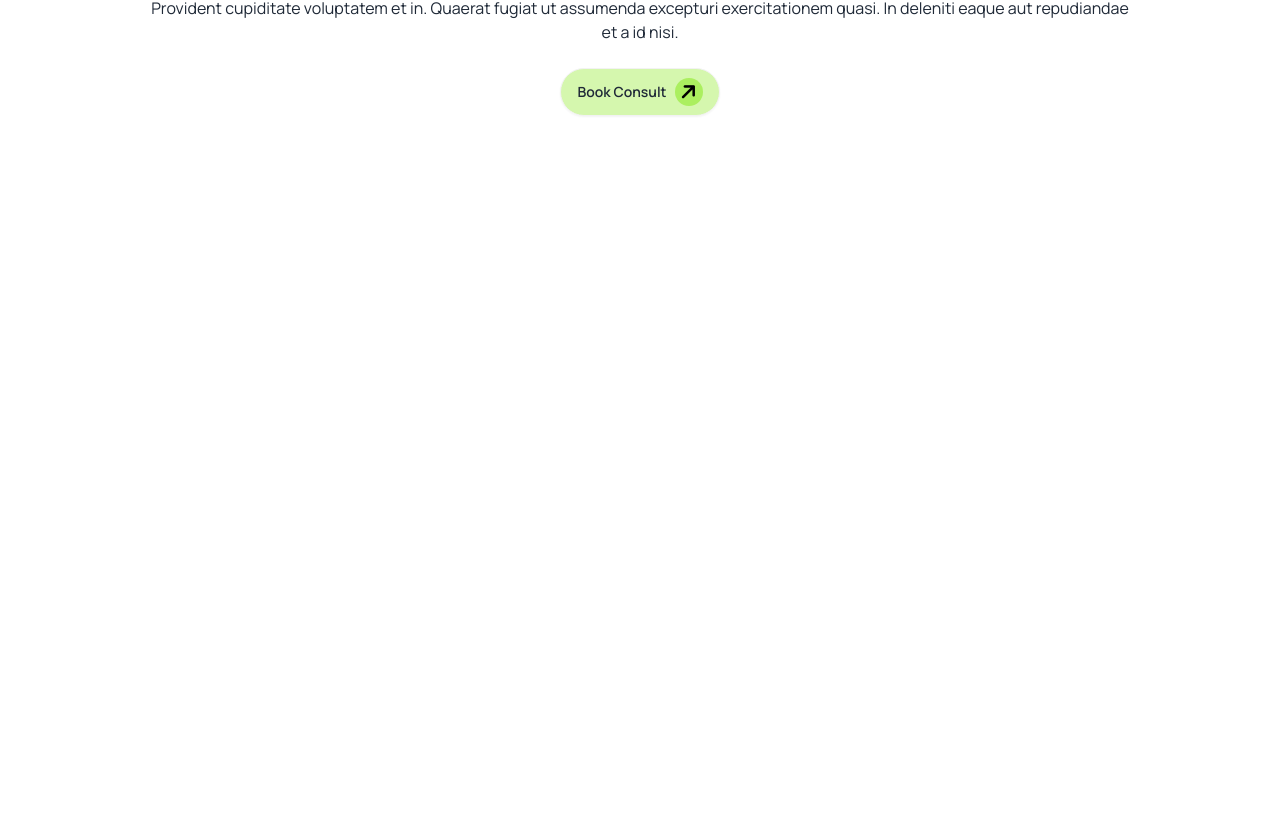
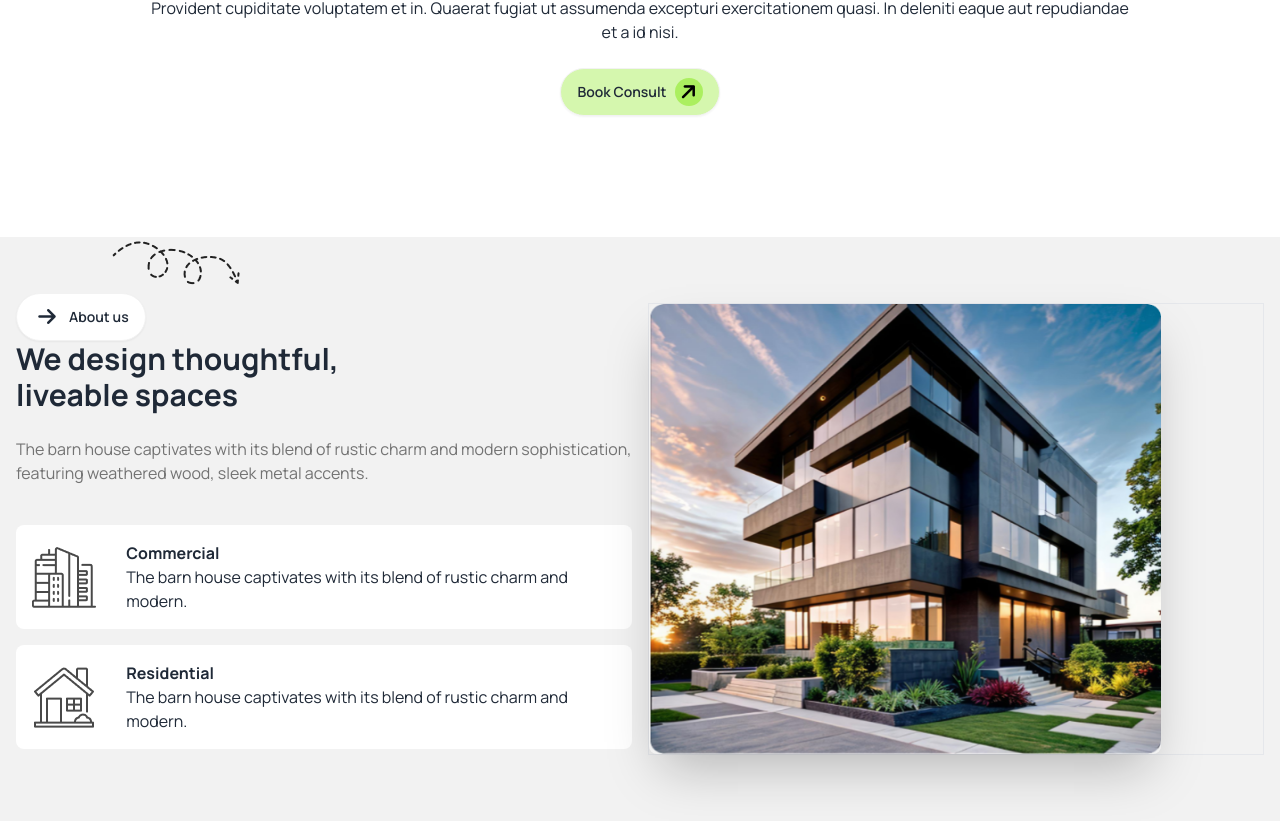
Before and after one commit to Jawad-Al-Mishal/assesment3, a plain HTML site: page index.html in a window 1280 px wide. Shown: the part 631-1452 px from the top of the page. Before the commit the page ends 868 px from the top, so only its background shows below. Drawn offline with nearby package versions, Linux system fonts and the light colour scheme.

Commit message:
third commiting

```diff
--- a/index.html
+++ b/index.html
@@ -116,3 +116,66 @@
           </div>
 
     </header>
+    <!-- about us section -->
+    <main>
+        <!--  -->
+        <section>
+          <div class="lg:w:4/5 w-auto hero bg-base-200  flex lg:flex-col flex-row relative ">
+              <div class="absolute top-1 left-28 lg:visible invisible ">
+              <img class="" src="assets/Vector.png" alt="" srcset="">
+            </div>
+            <div class="hero-content  lg:flex-row-reverse flex-col-reverse   ">
+               <div class="  border w-1/2 h-5/6  ">
+              <img
+                src="assets/Rectangle.png"
+                class=" rounded-lg shadow-2xl lg:h-[450px]  lg:w-5/6  " />
+              </div>
+
+              <div class="w-1/2 py-10   ">
+                <!-- button -->
+                <a class="btn rounded-full bg-[#FFFFFF]"><div class="  w-7 h-7 items-center content-center  rounded-full">
+                  <i class="fa-solid fa-arrow-right rotate-50  text-xl text-[#]"></i>
+                 </div>About us</a>
+
+                 <!-- heading -->
+                  <h1 class="text-3xl font-bold">We design thoughtful,<br> liveable spaces</h1>
+                  <br>
+                  <p class="text-[#737373]">The barn house captivates with its blend of rustic charm and
+                    modern sophistication, featuring weathered wood, sleek metal accents.</p>
+                    <br>
+
+                <!-- card-1 -->
+
+                  <div class="lg:flex bg-white rounded-lg flex my-4 p-4 lg:w-auto w-[200px] overflow-auto">
+                    <div class=" lg:w-2/12 w-auto content-center gap-1">
+                      <img src="assets/commercial.png" alt="" srcset="">
+                    </div>
+                    <div>
+                      <h4 class="font-bold">Commercial</h4>
+
+                      <p>The barn house captivates with its blend of rustic charm and modern.</p>
+                    </div>
+                  </div>
+
+
+                 <!-- card 2 -->
+
+                 <div class="lg:flex bg-white rounded-lg flex lg:my-4 my-1 lg:p-4 p-1  lg:w-auto w-[200px]">
+                  <div class="lg:w-2/12 w-5/6 content-center gap-1"><img src="assets/residential.png" alt="" srcset=""></div>
+                  <div>
+                    <h4 class="font-bold">Residential</h4>
+
+                    <p>The barn house captivates with its blend of rustic charm and modern.</p>
+                  </div>
+                </div>
+
+
+              </div>
+
+
+
+
+
+            </div>
+          </div>
+        </section>
```
Also changed, not shown: tailwind.config.js (+8 -0 lines).
